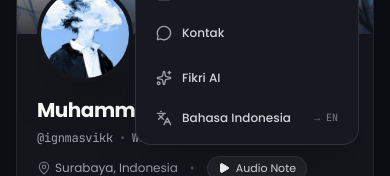
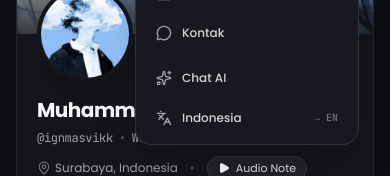
Before and after one commit to about-vann/my-portofolio, a React (Vite) app: page / in a window 390 px wide. Both pictures are taken after a click on the button 343 px from the left and 39 px from the top of the page. Shown: the part 221-397 px from the top of the page. Built offline with nearby package versions, Linux system fonts and the light colour scheme; a web font is replaced by a local one.

Commit message:
Update button labels in Navbar component

```diff
--- a/src/components/Navbar.tsx
+++ b/src/components/Navbar.tsx
@@ -64,8 +64,8 @@ export const Navbar: React.FC<NavbarProps> = ({ lang, setLang, colorMode, setCol
               <div className="space-y-1">
                 {menuItems.map(({ id: target, label, icon: Icon }) => <button key={target} type="button" onClick={() => goTo(target)} className="nav-item w-full flex items-center gap-2.5 px-3 py-2.5 text-xs font-medium rounded-xl transition-colors text-left cursor-pointer"><Icon className="w-4 h-4 text-zinc-400" /><span>{label}</span></button>)}
                 <div className="nav-divider h-px my-1" />
-                <button type="button" onClick={onOpenAi} className="nav-item w-full flex items-center gap-2.5 px-3 py-2.5 text-xs font-medium rounded-xl transition-colors text-left cursor-pointer"><Sparkles className="w-4 h-4 text-zinc-400" /><span>{id ? 'Fikri AI' : 'Fikri AI'}</span></button>
-                <button type="button" onClick={toggleLanguage} className="nav-item w-full flex items-center justify-between gap-2.5 px-3 py-2.5 text-xs font-medium rounded-xl transition-colors text-left cursor-pointer"><div className="flex items-center gap-2.5"><Languages className="w-4 h-4 text-zinc-400" /><span>{id ? 'Bahasa Indonesia' : 'English'}</span></div><span className="text-[10px] text-zinc-500 font-mono">→ {id ? 'EN' : 'ID'}</span></button>
+                <button type="button" onClick={onOpenAi} className="nav-item w-full flex items-center gap-2.5 px-3 py-2.5 text-xs font-medium rounded-xl transition-colors text-left cursor-pointer"><Sparkles className="w-4 h-4 text-zinc-400" /><span>{id ? 'Chat AI' : 'Chat AI'}</span></button>
+                <button type="button" onClick={toggleLanguage} className="nav-item w-full flex items-center justify-between gap-2.5 px-3 py-2.5 text-xs font-medium rounded-xl transition-colors text-left cursor-pointer"><div className="flex items-center gap-2.5"><Languages className="w-4 h-4 text-zinc-400" /><span>{id ? 'Indonesia' : 'English'}</span></div><span className="text-[10px] text-zinc-500 font-mono">→ {id ? 'EN' : 'ID'}</span></button>
               </div>
             </motion.div>}
           </AnimatePresence>
```
